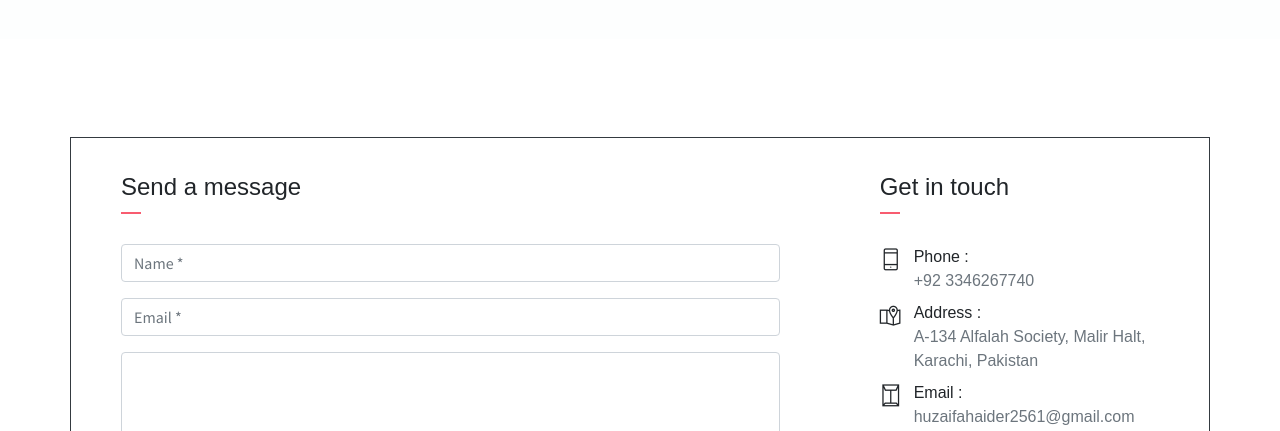
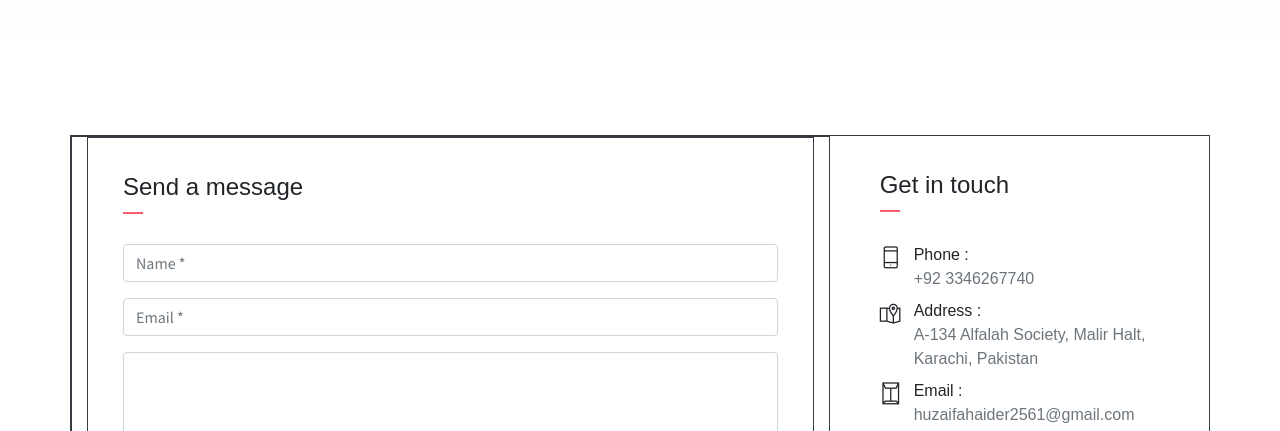
Before and after one commit to huzaifahaider2561/Huzaifa-Haider-Portfolio, a plain HTML site: page index.html in a window 1280 px wide. Shown: the part 3954-4385 px from the top of the page. Drawn offline with nearby package versions, Linux system fonts and the light colour scheme.

Commit message:
Update index.html

```diff
--- a/index.html
+++ b/index.html
@@ -397,8 +397,8 @@
     <div class="section contact" id="contact">
         <div class="container border border-dark">
             <div class="row">
-                <div class="col-lg-8">
-                    <div class="contact-form-card">
+                <div class="col-lg-8 border border-dark">
+                    <div class="contact-form-card border border-dark">
                         <h4 class="contact-title">Send a message</h4>
                         <form action="">
                             <div class="form-group">
```
